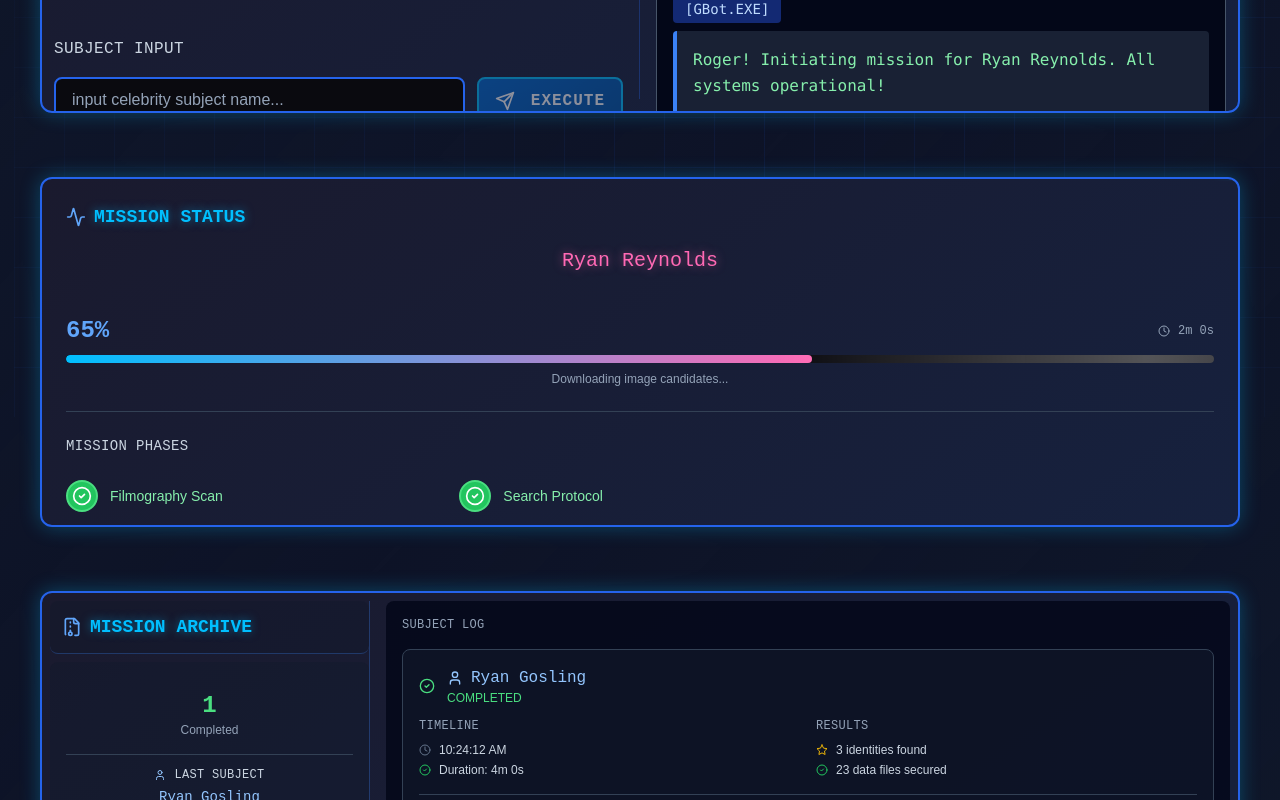
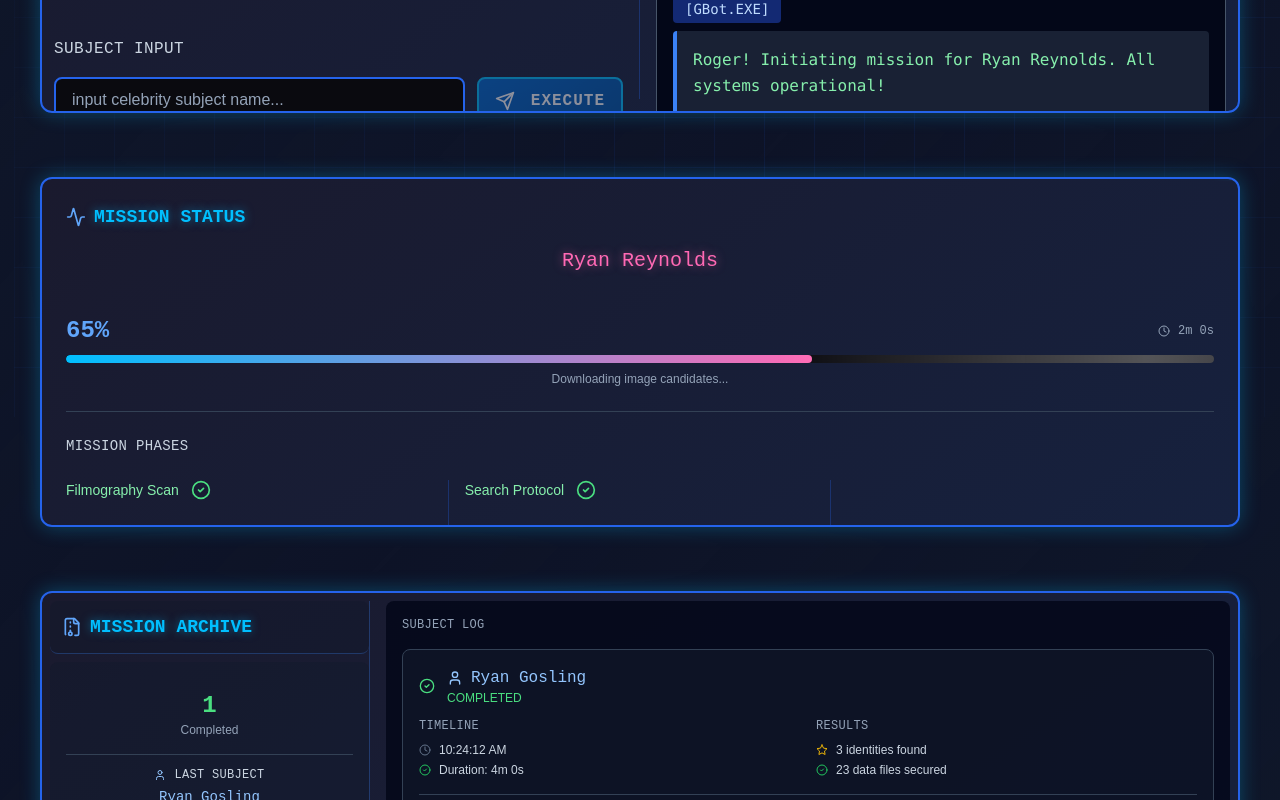
Before and after one commit to Esilos92/print-prep-node, a Next.js app in the folder dashboard/: page / in a window 1280 px wide. Shown: the part 397-1197 px from the top of the page. Built offline with nearby package versions, Linux system fonts and the light colour scheme.

Commit message:
Update ProgressDisplay.tsx

```diff
--- a/dashboard/src/components/ProgressDisplay.tsx
+++ b/dashboard/src/components/ProgressDisplay.tsx
@@ -93,32 +93,22 @@ export default function ProgressDisplay({ currentJob }: ProgressDisplayProps) {
         transition={{ delay: index * 0.2 }}
         className="flex items-center gap-3 mb-4"
       >
-        <div className={`w-8 h-8 rounded-full flex items-center justify-center border-2 ${
-          isComplete
-            ? 'bg-green-500 border-green-400'
-            : isCurrent
-              ? 'bg-blue-500 border-blue-400'
-              : 'bg-slate-700 border-slate-600'
-        }`}>
-          {isComplete ? (
-            <motion.div
-              initial={{ scale: 0 }}
-              animate={{ scale: 1 }}
-              transition={{ duration: 0.5, type: "spring" }}
-            >
-              <CheckCircle2 className="w-5 h-5 text-white" />
-            </motion.div>
-          ) : (
-            <Icon className={`w-4 h-4 ${
-              isCurrent ? 'text-white' : 'text-slate-400'
-            }`} />
-          )}
-        </div>
         <span className={`text-sm font-ui ${
           isComplete ? 'text-green-300' : isCurrent ? 'text-blue-300' : 'text-slate-400'
         }`}>
           {phase.name}
         </span>
+
+        {/* Checkmark next to phase name */}
+        {isComplete && (
+          <motion.div
+            initial={{ scale: 0 }}
+            animate={{ scale: 1 }}
+            transition={{ duration: 0.5, type: "spring" }}
+          >
+            <CheckCircle2 className="w-5 h-5 text-green-400" />
+          </motion.div>
+        )}
       </motion.div>
     );
   };
@@ -196,24 +186,24 @@ export default function ProgressDisplay({ currentJob }: ProgressDisplayProps) {
               MISSION PHASES
             </h5>
 
-            <div className="grid grid-cols-3 gap-8">
+            <div style={{ display: 'flex', flexDirection: 'row', height: '100%' }}>
 
-              {/* Column 1 */}
-              <div>
+              {/* Column 1 - 33.33% */}
+              <div style={{ width: '33.33%', paddingRight: '16px', borderRight: '1px solid rgba(37, 99, 235, 0.3)' }}>
                 <PhaseItem phase={phases[0]} index={0} />
                 {isPhaseActive(0) && <br />}
                 <PhaseItem phase={phases[1]} index={1} />
               </div>
 
-              {/* Column 2 */}
-              <div>
+              {/* Column 2 - 33.33% */}
+              <div style={{ width: '33.33%', paddingLeft: '16px', paddingRight: '16px', borderRight: '1px solid rgba(37, 99, 235, 0.3)' }}>
                 <PhaseItem phase={phases[2]} index={2} />
                 {isPhaseActive(2) && <br />}
                 <PhaseItem phase={phases[3]} index={3} />
               </div>
 
-              {/* Column 3 */}
-              <div>
+              {/* Column 3 - 33.33% */}
+              <div style={{ width: '33.33%', paddingLeft: '16px' }}>
                 <PhaseItem phase={phases[4]} index={4} />
                 {isPhaseActive(4) && <br />}
                 <PhaseItem phase={phases[5]} index={5} />
```
